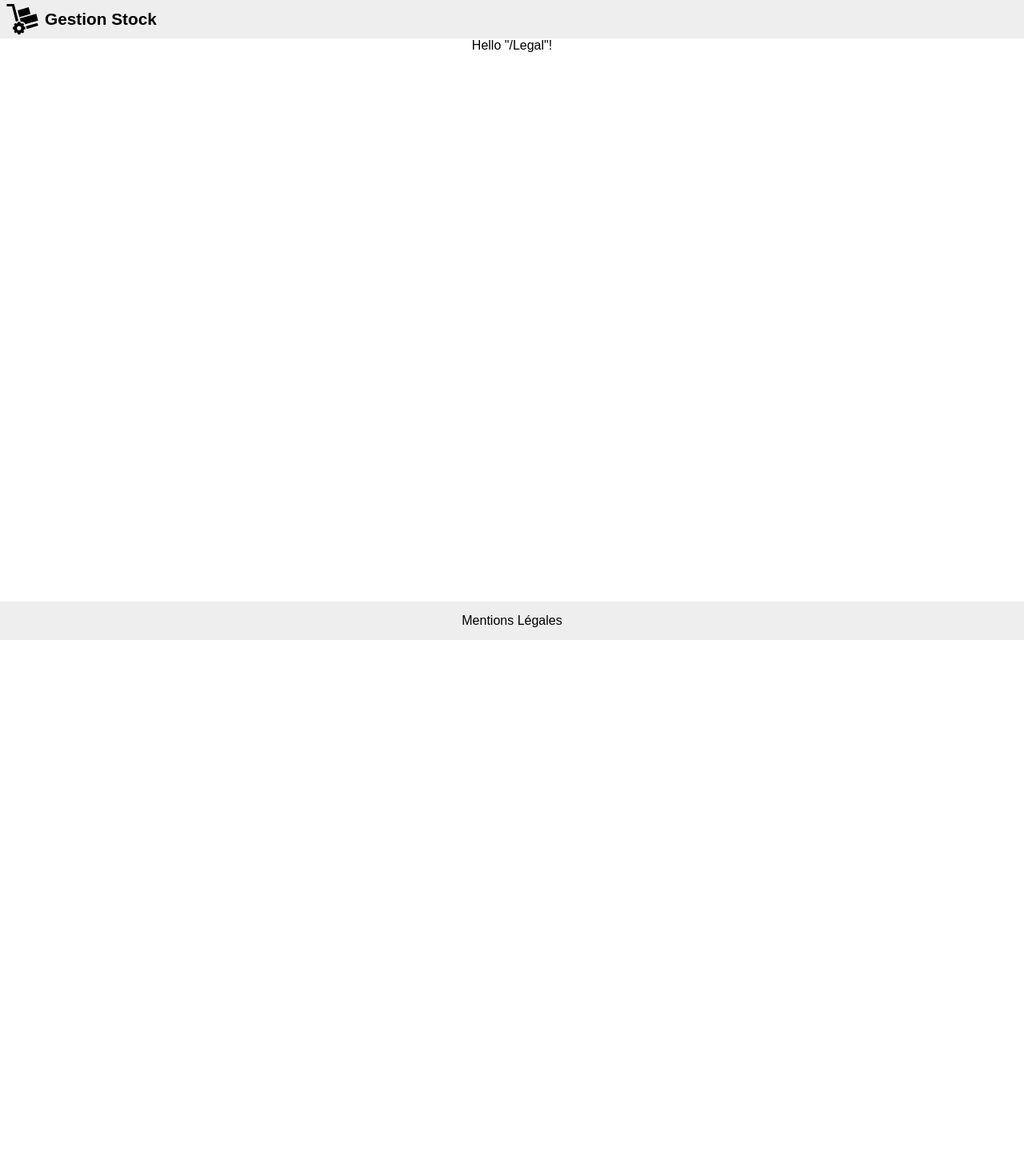
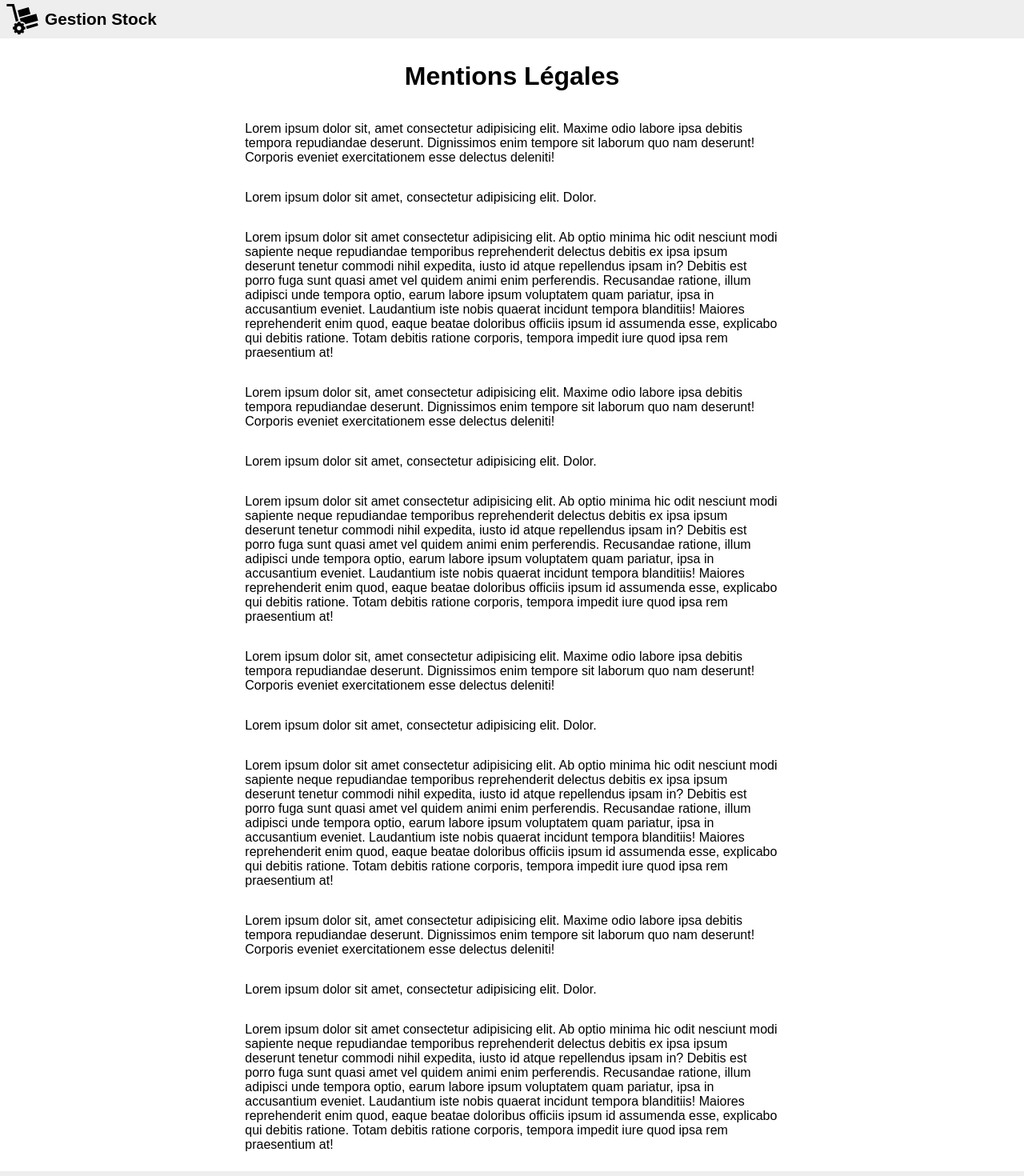
Before and after one commit to jlg-formation/ajb-mai-2026, a React (Vite) app in the folder front/: page /legal in a window 1280 px wide. Shown: the top 1470 px of the page at 80% size. Before the commit the page ends 800 px from the top, so only its background shows below. Built offline with nearby package versions, Linux system fonts and the light colour scheme.

Commit message:
feat: refactor stock routes and components, add form and table styles

```diff
--- a/front/src/css/button.css
+++ b/front/src/css/button.css
@@ -9,7 +9,7 @@ button {
 
   background-color: #eee;
   border: 0.1em solid #eee;
-  border-radius: 0.3em;
+  border-radius: var(--border-radius);
 
   display: flex;
   gap: 0.3em;
--- /dev/null
+++ b/front/src/css/form.css
@@ -0,0 +1,21 @@
+form {
+  display: flex;
+  flex-flow: column;
+  width: 100%;
+  max-width: 50ch;
+  margin: 0 auto;
+  gap: 0.5em;
+
+  label {
+    display: flex;
+    flex-flow: column;
+
+    input {
+      padding: 0.5em 1em;
+    }
+  }
+
+  div.error {
+    height: 3em;
+  }
+}
--- /dev/null
+++ b/front/src/css/table.css
@@ -0,0 +1,31 @@
+table {
+  td,
+  th {
+    padding: 0.5em 1em;
+  }
+
+  border: 0.1em solid #aaa;
+  border-radius: var(--border-radius);
+  border-spacing: 0;
+  overflow: hidden;
+
+  thead {
+    background-color: #aaa;
+  }
+
+  tbody {
+    cursor: pointer;
+
+    tr:nth-child(even) {
+      background-color: #eee;
+    }
+
+    tr:hover {
+      background-color: #ddd;
+    }
+
+    tr.selected {
+      background-color: #ccc;
+    }
+  }
+}
--- a/front/src/index.css
+++ b/front/src/index.css
@@ -1,3 +1,7 @@
+:root {
+  --border-radius: 0.3em;
+}
+
 body {
   font-family: sans-serif;
   margin: 0;
@@ -44,7 +48,10 @@ main {
   flex: 1;
   display: flex;
   flex-flow: column;
-  align-items: center;
+  padding: 0.5em;
+  width: 100%;
+  max-width: 75ch;
+  margin: 0 auto;
 
   div.home {
     flex: 1;
@@ -59,3 +66,14 @@ main {
     text-align: center;
   }
 }
+
+div.content {
+  nav {
+    display: flex;
+    gap: 0.3em;
+  }
+
+  div.error {
+    height: 2em;
+  }
+}
--- a/front/src/main.tsx
+++ b/front/src/main.tsx
@@ -7,6 +7,8 @@ import { routeTree } from "./routeTree.gen";
 
 import "./index.css";
 import "./css/button.css";
+import "./css/table.css";
+import "./css/form.css";
 
 const router = createRouter({
   routeTree,
--- a/front/src/routes/legal.tsx
+++ b/front/src/routes/legal.tsx
@@ -5,5 +5,89 @@ export const Route = createFileRoute("/legal")({
 });
 
 function RouteComponent() {
-  return <div>Hello "/Legal"!</div>;
+  return (
+    <>
+      <h1>Mentions Légales</h1>
+      <p>
+        Lorem ipsum dolor sit, amet consectetur adipisicing elit. Maxime odio
+        labore ipsa debitis tempora repudiandae deserunt. Dignissimos enim
+        tempore sit laborum quo nam deserunt! Corporis eveniet exercitationem
+        esse delectus deleniti!
+      </p>
+      <p>Lorem ipsum dolor sit amet, consectetur adipisicing elit. Dolor.</p>
+      <p>
+        Lorem ipsum dolor sit amet consectetur adipisicing elit. Ab optio minima
+        hic odit nesciunt modi sapiente neque repudiandae temporibus
+        reprehenderit delectus debitis ex ipsa ipsum deserunt tenetur commodi
+        nihil expedita, iusto id atque repellendus ipsam in? Debitis est porro
+        fuga sunt quasi amet vel quidem animi enim perferendis. Recusandae
+        ratione, illum adipisci unde tempora optio, earum labore ipsum
+        voluptatem quam pariatur, ipsa in accusantium eveniet. Laudantium iste
+        nobis quaerat incidunt tempora blanditiis! Maiores reprehenderit enim
+        quod, eaque beatae doloribus officiis ipsum id assumenda esse, explicabo
+        qui debitis ratione. Totam debitis ratione corporis, tempora impedit
+        iure quod ipsa rem praesentium at!
+      </p>
+      <p>
+        Lorem ipsum dolor sit, amet consectetur adipisicing elit. Maxime odio
+        labore ipsa debitis tempora repudiandae deserunt. Dignissimos enim
+        tempore sit laborum quo nam deserunt! Corporis eveniet exercitationem
+        esse delectus deleniti!
+      </p>
+      <p>Lorem ipsum dolor sit amet, consectetur adipisicing elit. Dolor.</p>
+      <p>
+        Lorem ipsum dolor sit amet consectetur adipisicing elit. Ab optio minima
+        hic odit nesciunt modi sapiente neque repudiandae temporibus
+        reprehenderit delectus debitis ex ipsa ipsum deserunt tenetur commodi
+        nihil expedita, iusto id atque repellendus ipsam in? Debitis est porro
+        fuga sunt quasi amet vel quidem animi enim perferendis. Recusandae
+        ratione, illum adipisci unde tempora optio, earum labore ipsum
+        voluptatem quam pariatur, ipsa in accusantium eveniet. Laudantium iste
+        nobis quaerat incidunt tempora blanditiis! Maiores reprehenderit enim
+        quod, eaque beatae doloribus officiis ipsum id assumenda esse, explicabo
+        qui debitis ratione. Totam debitis ratione corporis, tempora impedit
+        iure quod ipsa rem praesentium at!
+      </p>
+      <p>
+        Lorem ipsum dolor sit, amet consectetur adipisicing elit. Maxime odio
+        labore ipsa debitis tempora repudiandae deserunt. Dignissimos enim
+        tempore sit laborum quo nam deserunt! Corporis eveniet exercitationem
+        esse delectus deleniti!
+      </p>
+      <p>Lorem ipsum dolor sit amet, consectetur adipisicing elit. Dolor.</p>
+      <p>
+        Lorem ipsum dolor sit amet consectetur adipisicing elit. Ab optio minima
+        hic odit nesciunt modi sapiente neque repudiandae temporibus
+        reprehenderit delectus debitis ex ipsa ipsum deserunt tenetur commodi
+        nihil expedita, iusto id atque repellendus ipsam in? Debitis est porro
+        fuga sunt quasi amet vel quidem animi enim perferendis. Recusandae
+        ratione, illum adipisci unde tempora optio, earum labore ipsum
+        voluptatem quam pariatur, ipsa in accusantium eveniet. Laudantium iste
+        nobis quaerat incidunt tempora blanditiis! Maiores reprehenderit enim
+        quod, eaque beatae doloribus officiis ipsum id assumenda esse, explicabo
+        qui debitis ratione. Totam debitis ratione corporis, tempora impedit
+        iure quod ipsa rem praesentium at!
+      </p>
+      <p>
+        Lorem ipsum dolor sit, amet consectetur adipisicing elit. Maxime odio
+        labore ipsa debitis tempora repudiandae deserunt. Dignissimos enim
+        tempore sit laborum quo nam deserunt! Corporis eveniet exercitationem
+        esse delectus deleniti!
+      </p>
+      <p>Lorem ipsum dolor sit amet, consectetur adipisicing elit. Dolor.</p>
+      <p>
+        Lorem ipsum dolor sit amet consectetur adipisicing elit. Ab optio minima
+        hic odit nesciunt modi sapiente neque repudiandae temporibus
+        reprehenderit delectus debitis ex ipsa ipsum deserunt tenetur commodi
+        nihil expedita, iusto id atque repellendus ipsam in? Debitis est porro
+        fuga sunt quasi amet vel quidem animi enim perferendis. Recusandae
+        ratione, illum adipisci unde tempora optio, earum labore ipsum
+        voluptatem quam pariatur, ipsa in accusantium eveniet. Laudantium iste
+        nobis quaerat incidunt tempora blanditiis! Maiores reprehenderit enim
+        quod, eaque beatae doloribus officiis ipsum id assumenda esse, explicabo
+        qui debitis ratione. Totam debitis ratione corporis, tempora impedit
+        iure quod ipsa rem praesentium at!
+      </p>
+    </>
+  );
 }
--- a/front/src/routes/stock.tsx
+++ /dev/null
@@ -1,9 +0,0 @@
-import { createFileRoute } from '@tanstack/react-router'
-
-export const Route = createFileRoute('/stock')({
-  component: RouteComponent,
-})
-
-function RouteComponent() {
-  return <div>Hello "/stock"!</div>
-}
--- /dev/null
+++ b/front/src/routes/stock/add.tsx
@@ -0,0 +1,34 @@
+import { faPlus } from "@fortawesome/free-solid-svg-icons";
+import { FontAwesomeIcon } from "@fortawesome/react-fontawesome";
+import { createFileRoute } from "@tanstack/react-router";
+
+export const Route = createFileRoute("/stock/add")({
+  component: RouteComponent,
+});
+
+function RouteComponent() {
+  return (
+    <>
+      <h1>Ajouter un article</h1>
+      <form>
+        <label>
+          <span>Nom</span>
+          <input type="text" />
+        </label>
+        <label>
+          <span>Prix</span>
+          <input type="number" />
+        </label>
+        <label>
+          <span>Quantité</span>
+          <input type="number" />
+        </label>
+        <div className="error"></div>
+        <button className="primary">
+          <FontAwesomeIcon icon={faPlus} />
+          <span>Ajouter</span>
+        </button>
+      </form>
+    </>
+  );
+}
--- /dev/null
+++ b/front/src/routes/stock/index.tsx
@@ -0,0 +1,64 @@
+import {
+  faPlus,
+  faRotateRight,
+  faTrashCan,
+} from "@fortawesome/free-solid-svg-icons";
+import { FontAwesomeIcon } from "@fortawesome/react-fontawesome";
+import { createFileRoute, Link } from "@tanstack/react-router";
+
+export const Route = createFileRoute("/stock/")({
+  component: RouteComponent,
+});
+
+function RouteComponent() {
+  return (
+    <>
+      <h1>Liste des articles</h1>
+      <div className="content">
+        <nav>
+          <button title="Rafraîchir">
+            <FontAwesomeIcon icon={faRotateRight} />
+          </button>
+          <Link title="Rafraîchir" to="/stock/add" className="button">
+            <FontAwesomeIcon icon={faPlus} />
+          </Link>
+          <button title="Supprimer">
+            <FontAwesomeIcon icon={faTrashCan} />
+          </button>
+        </nav>
+        <div className="error"></div>
+        <table>
+          <thead>
+            <tr>
+              <th className="name">Nom</th>
+              <th className="price">Prix</th>
+              <th className="qty">Quantité</th>
+            </tr>
+          </thead>
+          <tbody>
+            <tr>
+              <td className="name">Tournevis</td>
+              <td className="price">1.23 €</td>
+              <td className="qty">345</td>
+            </tr>
+            <tr>
+              <td className="name">Tournevis</td>
+              <td className="price">1.23 €</td>
+              <td className="qty">345</td>
+            </tr>
+            <tr>
+              <td className="name">Tournevis</td>
+              <td className="price">1.23 €</td>
+              <td className="qty">345</td>
+            </tr>
+            <tr>
+              <td className="name">Tournevis</td>
+              <td className="price">1.23 €</td>
+              <td className="qty">345</td>
+            </tr>
+          </tbody>
+        </table>
+      </div>
+    </>
+  );
+}
```
Also changed, not shown: front/src/routeTree.gen.ts (+39 -21 lines).
